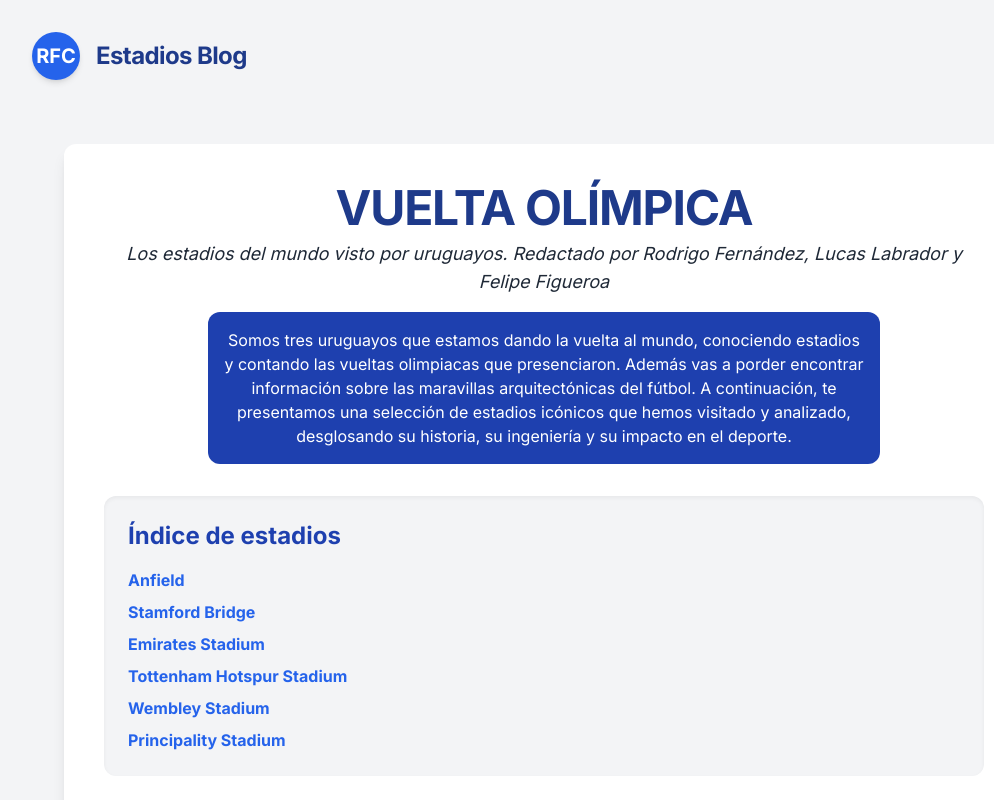
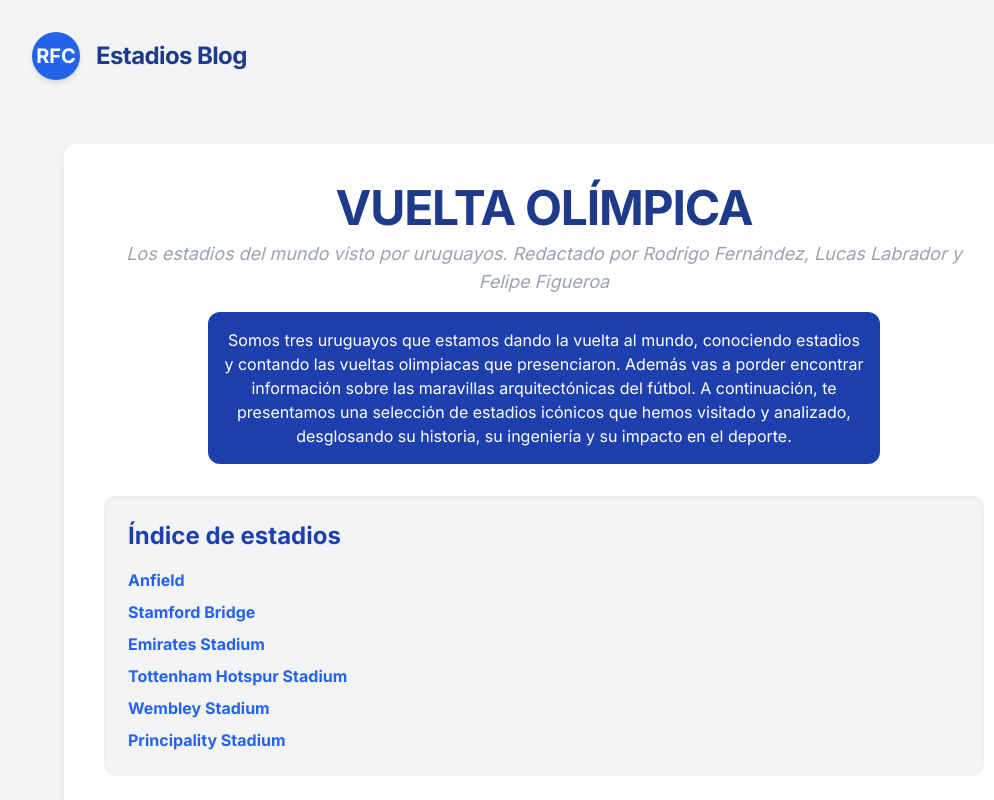
Before and after one commit to Rodrigo1950uy/Estadios-por-el-mundo-desde-uru, a plain HTML site: page index.html in a window 1280 px wide. Shown: the top 800 px of the page, without its empty margins (96-1090 px from the left). Drawn offline with nearby package versions, Linux system fonts and the light colour scheme.

Commit message:
Update index.html

```diff
--- a/index.html
+++ b/index.html
@@ -38,7 +38,7 @@
 <div class="container mx-auto p-4 md:p-8 max-w-5xl">
     <div class="bg-white rounded-xl shadow-lg p-6 md:p-10 mb-8">
         <h1 class="text-3xl md:text-5xl font-extrabold text-center text-blue-900 mb-2 tracking-tight">VUELTA OLÍMPICA</h1>
-        <p class="text-center text-gray-800 mb-4 italic text-lg">
+        <p class="text-center text-gray-400 mb-4 italic text-lg">
             Los estadios del mundo visto por uruguayos. Redactado por Rodrigo Fernández, Lucas Labrador y Felipe Figueroa
         </p>
 
```
